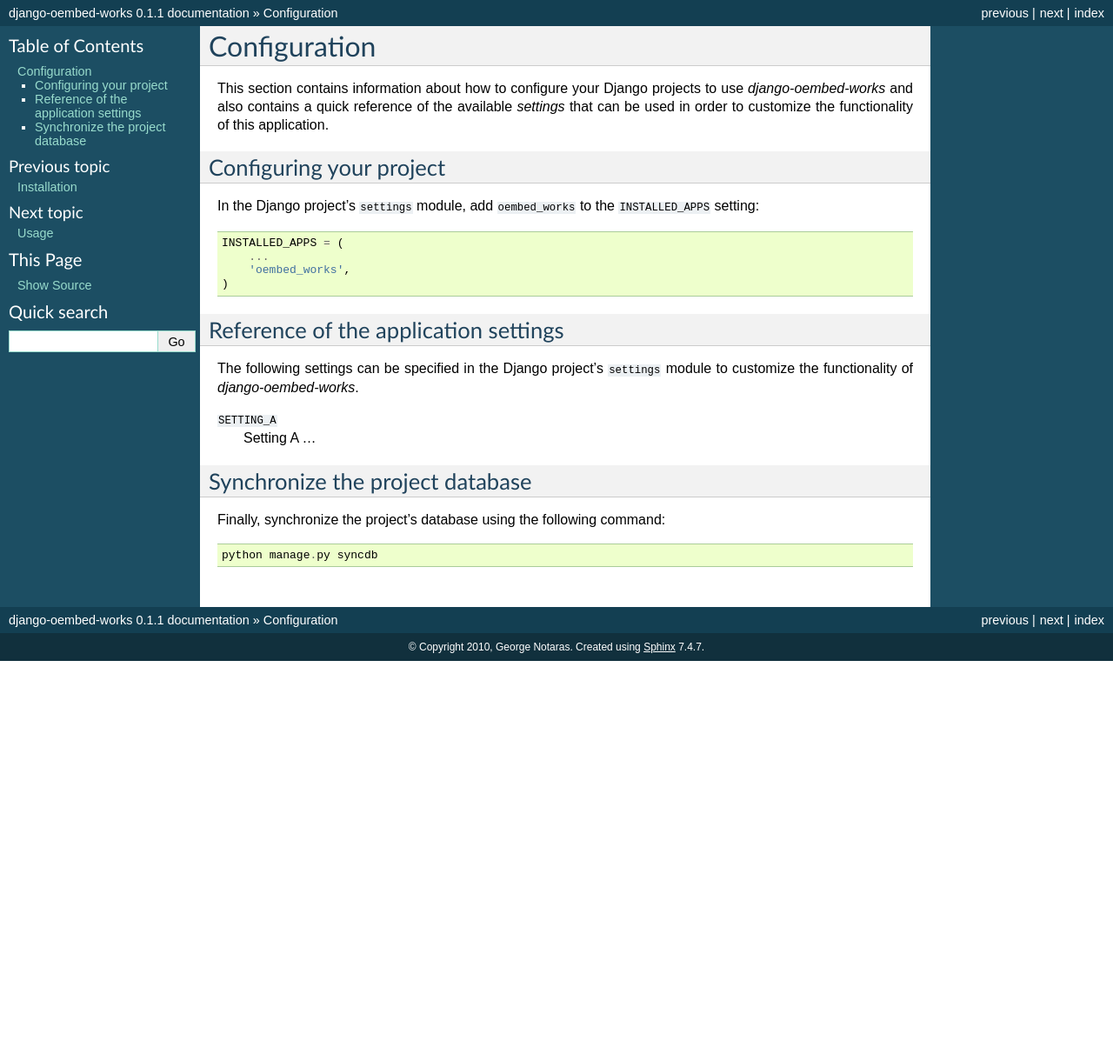
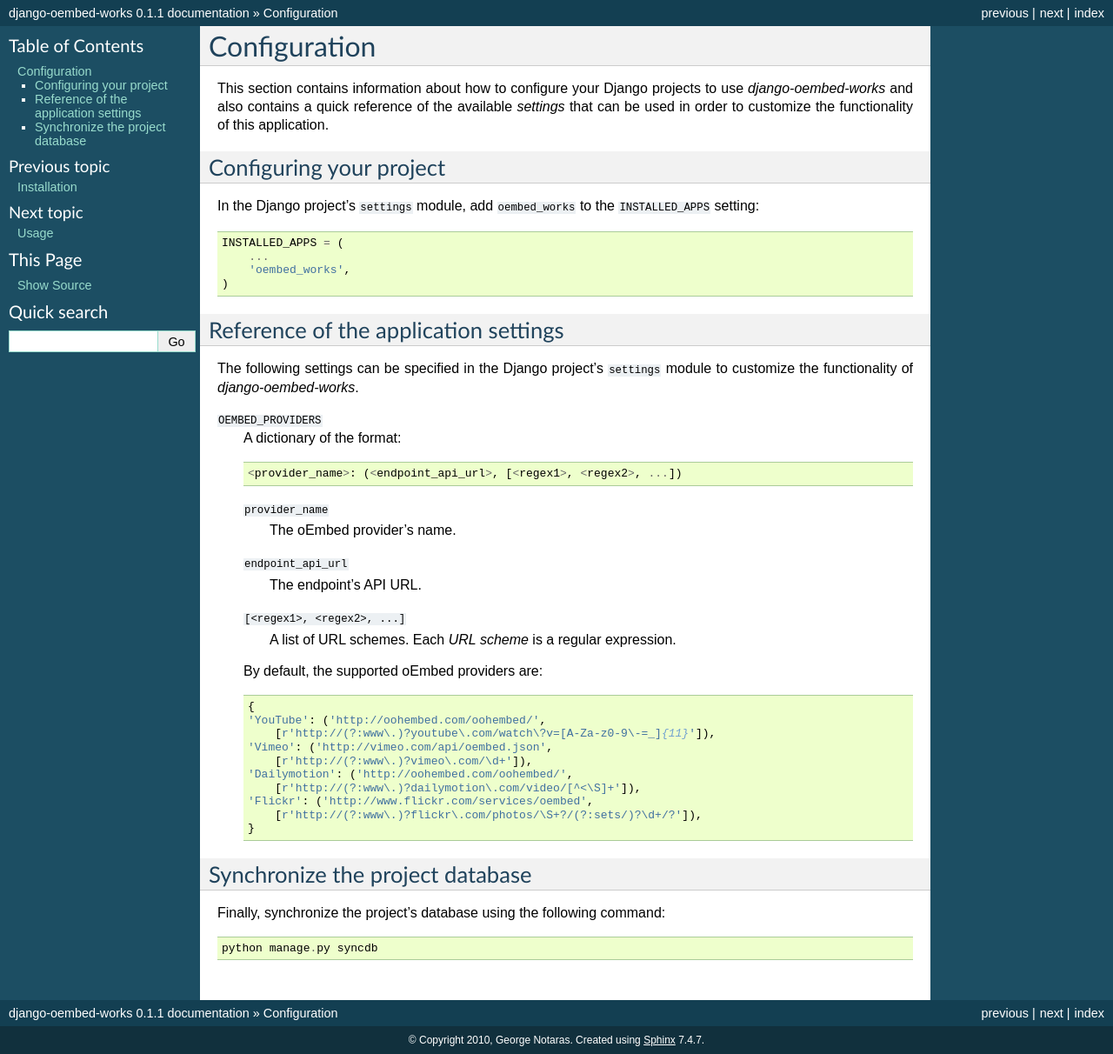
Before and after one commit to ImaginationForPeople/django-oembed-works, a Sphinx documentation site: the page built from docs/configuration.rst, in a window 1280 px wide. Shown: the whole page at 87% size. Built offline with Sphinx 7.4.7, drawn with Linux system fonts in a browser that asks for light colours; before the commit the page ends 900 px from its top, so only the background shows below that.

Commit message:
Updated documentation

```diff
--- a/docs/configuration.rst
+++ b/docs/configuration.rst
@@ -27,8 +27,30 @@ Reference of the application settings
 The following settings can be specified in the Django project's ``settings``
 module to customize the functionality of *django-oembed-works*.
 
-``SETTING_A``
-    Setting A ...
+``OEMBED_PROVIDERS``
+    A dictionary of the format::
+
+        <provider_name>: (<endpoint_api_url>, [<regex1>, <regex2>, ...])
+
+    ``provider_name``
+        The oEmbed provider's name.
+    ``endpoint_api_url``
+        The endpoint's API URL.
+    ``[<regex1>, <regex2>, ...]``
+        A list of URL schemes. Each *URL scheme* is a regular expression.
+
+    By default, the supported oEmbed providers are::
+
+        {
+        'YouTube': ('http://oohembed.com/oohembed/',
+            [r'http://(?:www\.)?youtube\.com/watch\?v=[A-Za-z0-9\-=_]{11}']),
+        'Vimeo': ('http://vimeo.com/api/oembed.json',
+            [r'http://(?:www\.)?vimeo\.com/\d+']),
+        'Dailymotion': ('http://oohembed.com/oohembed/',
+            [r'http://(?:www\.)?dailymotion\.com/video/[^<\S]+']),
+        'Flickr': ('http://www.flickr.com/services/oembed',
+            [r'http://(?:www\.)?flickr\.com/photos/\S+?/(?:sets/)?\d+/?']),
+        }
 
 
 Synchronize the project database
--- a/docs/index.rst
+++ b/docs/index.rst
@@ -3,9 +3,9 @@
    You can adapt this file completely to your liking, but it should at least
    contain the root `toctree` directive.
 
-=========================
+===================================
 django-oembed-works's documentation
-=========================
+===================================
 
 Copyright 2010 `George Notaras`_ <gnot [at] g-loaded.eu>
 
--- a/docs/introduction.rst
+++ b/docs/introduction.rst
@@ -11,12 +11,14 @@ django-oembed-works is a Django app that provides support for the oEmbed format.
 Licensed under the *Apache License version 2.0*. More licensing information
 exists in the license_ section.
 
+**Warning**: This software is not production ready. Testing is required.
+
 
 Features
 ========
 
-- Feature A
-- Feature B
+- Provides a template tag which parses a block of text and replaces links
+  with embedded objects.
 
 
 Documentation
```
Also changed, not shown: docs/usage.rst (+21 -0 lines), 1 other file.
